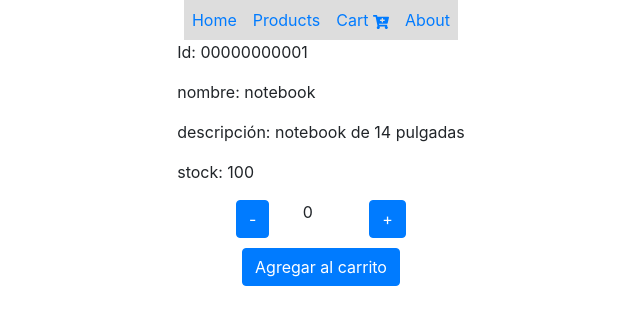
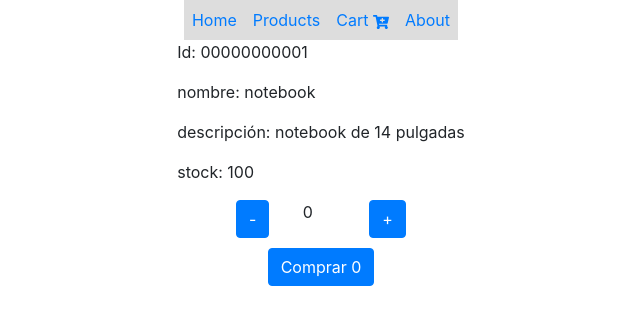
Before and after one commit to avalosjuancarlos/coder-ecommerce, a React (Create React App) app: page /item/00000000001 in a window 1280 px wide. Shown: the top 324 px of the page, without its empty margins (319-959 px from the left). Built offline with nearby package versions, Linux system fonts and the light colour scheme.

Commit message:
challenge clase 9

```diff
--- a/src/components/ItemCount.js
+++ b/src/components/ItemCount.js
@@ -32,7 +32,7 @@ const ItemCount = ({initial = 0, min = 0, max = 10, onAdd = () => {}}) => {
             </Row>
             <Row >
                 <Col style={{marginTop:10}} className="d-flex justify-content-center">
-                    <Button onClick={onAddItem} >Agregar al carrito</Button>
+                    <Button onClick={onAddItem} >Comprar {amount}</Button>
                 </Col>
             </Row>
             <div></div>
```
